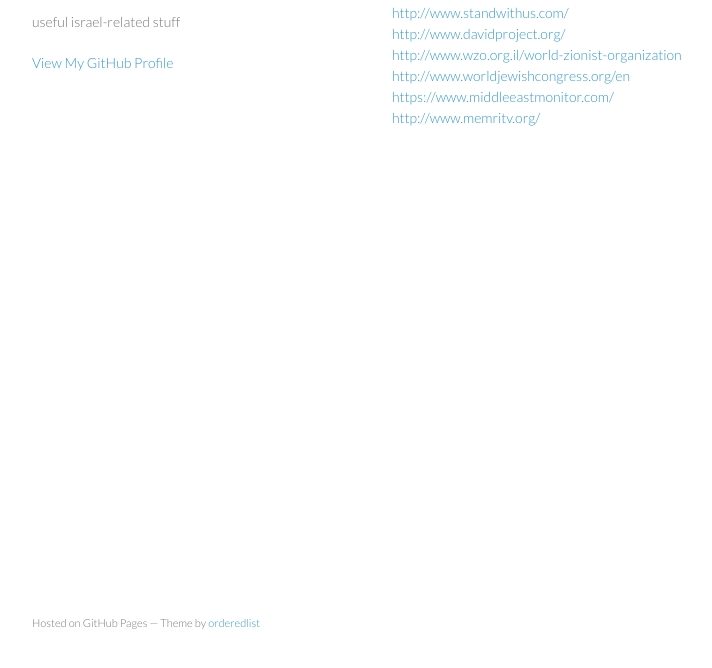
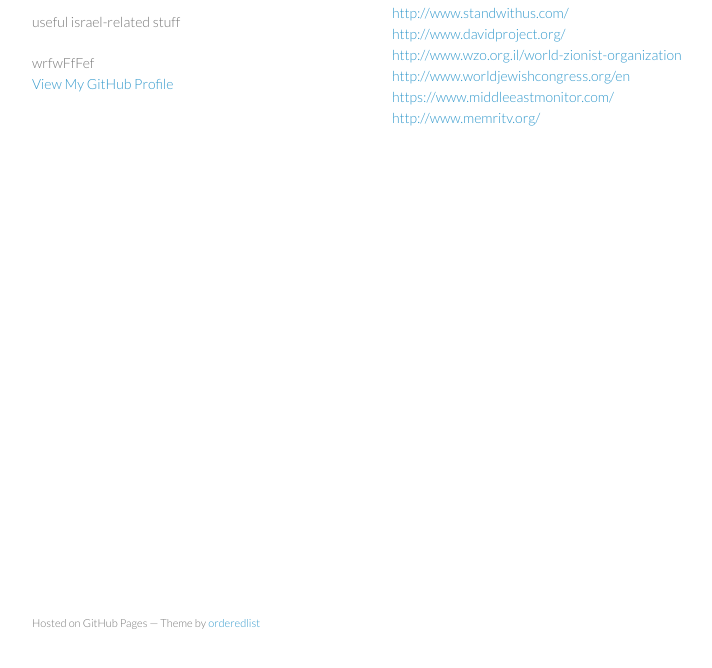
Before and after one commit to israel365/israel365.github.io, a plain HTML site: page index.html in a window 1280 px wide. Shown: the part 98-766 px from the top of the page, without its empty margins (178-890 px from the left). Drawn offline with Linux system fonts and the light colour scheme.

Commit message:
Update index.html

```diff
--- a/index.html
+++ b/index.html
@@ -17,7 +17,7 @@
       <header>
         <h1>israel365.github.io</h1>
         <p>useful israel-related stuff</p>
-
+wrfwFfFef
 
         <p class="view"><a href="https://github.com/israel365">View My GitHub Profile</a></p>
 
```
